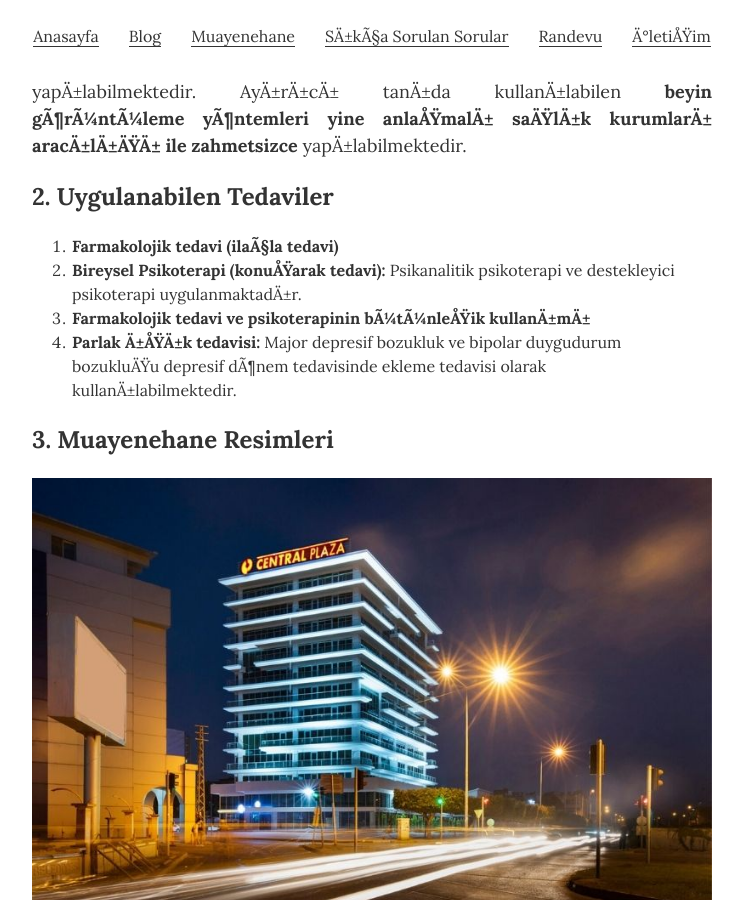
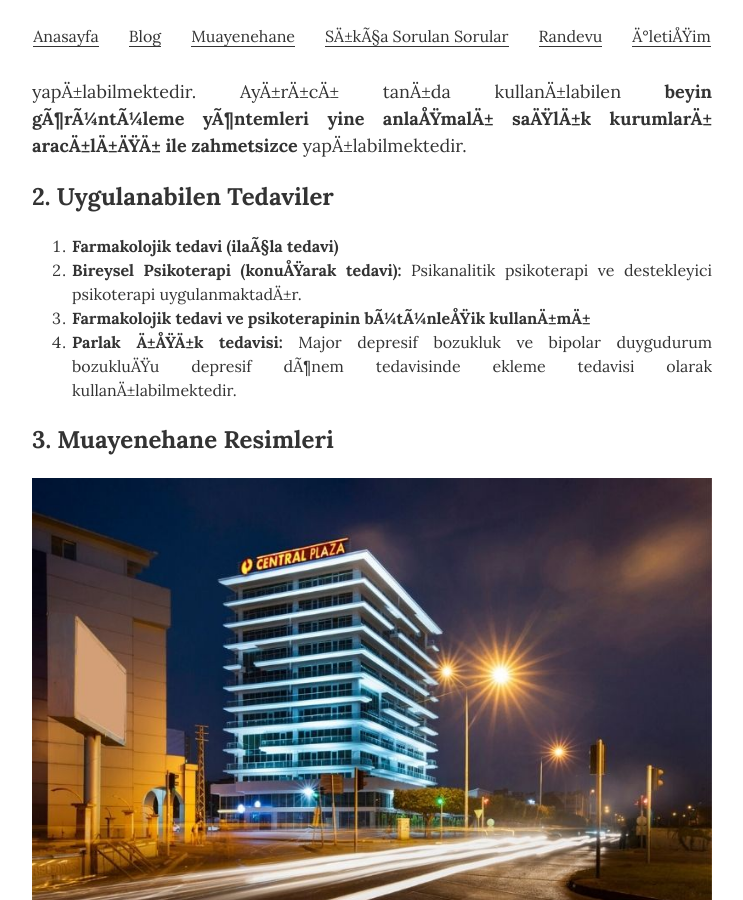
Before and after one commit to ibucgun/ibucgun.github.io, a Jekyll site: the page built from muayenehane.html, in a window 1280 px wide and 900 px high, scrolled down 978 px. Shown: the whole window, without its empty margins (268-1011 px from the left). Built offline with Jekyll 4.4.1, drawn with Linux system fonts in a browser that asks for light colours.

Commit message:
Update muayenehane.html

```diff
--- a/muayenehane.html
+++ b/muayenehane.html
@@ -14,7 +14,7 @@ description: Adana Psikiyatri • Muayenehanemizde tüm psikiyatrik hastalıklar
 		Psikiyatri uygulamasında sıkça kullanılan <b>ilaç kan düzeyleri (lityum, vaproat, karbamazepin)</b>, rutin kan tetkikleri, <b>ayırıcı tanı için gerekli tetkikler anlaşmalı kurumlar aracılığı ile zahmetsizce</b> yapılabilmektedir. Ayırıcı tanıda kullanılabilen <b>beyin görüntüleme yöntemleri yine anlaşmalı sağlık kurumları aracılığı ile zahmetsizce</b> yapılabilmektedir.</p>
 		<h2>2. Uygulanabilen Tedaviler</h2>
 		<p class="resume-item-copy" style="text-align: justify;font-size: 1.125rem;">
-		<ol>
+		<ol style="text-align: justify;">
 		<li><b>Farmakolojik tedavi (ilaçla tedavi)</b></li>
 		<li><b>Bireysel Psikoterapi (konuşarak tedavi):</b> Psikanalitik psikoterapi ve destekleyici psikoterapi uygulanmaktadır.</li>
 		<li><b>Farmakolojik tedavi ve psikoterapinin bütünleşik kullanımı</b></li>
```
